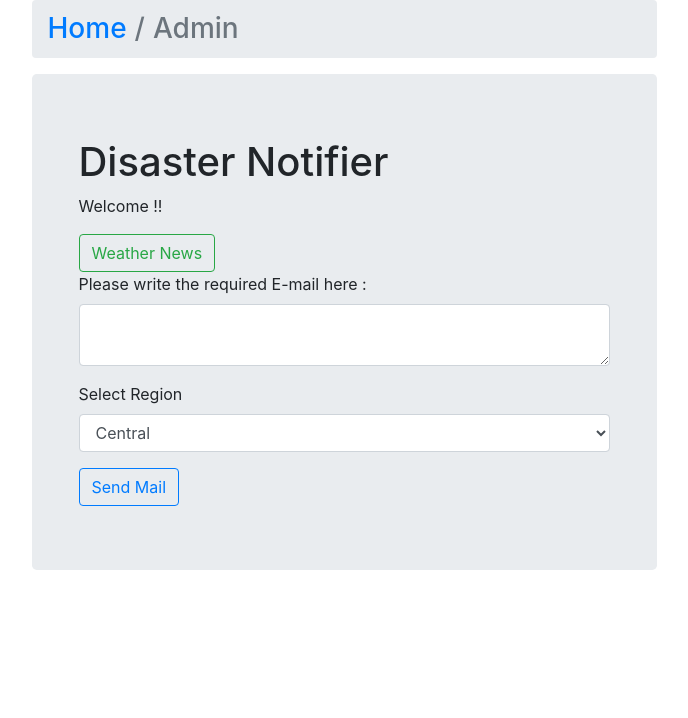
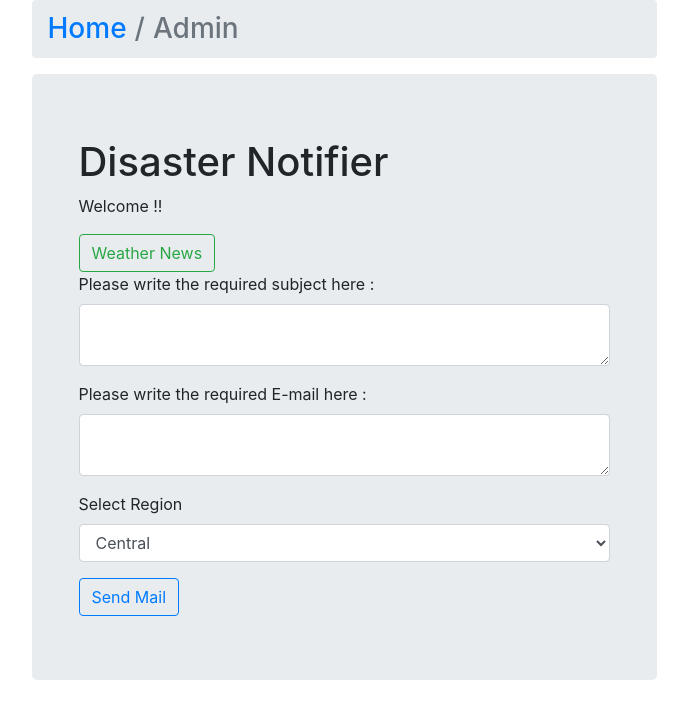
Before and after one commit to kagehina919/Disaster-Management, a React (Create React App) app in the folder frontend/: page /admin in a window 1280 px wide. Shown: the top 718 px of the page, without its empty margins (296-984 px from the left). Built offline with nearby package versions, Linux system fonts and the light colour scheme.

Commit message:
Sendgrid API added

```diff
--- a/frontend/src/components/admin.js
+++ b/frontend/src/components/admin.js
@@ -1,10 +1,11 @@
 import React, { Component } from 'react';
-import { Jumbotron, Container, Breadcrumb, BreadcrumbItem, Form, FormGroup, Input, Label } from 'reactstrap';
+import { Alert, Jumbotron, Container, Breadcrumb, BreadcrumbItem, Form, FormGroup, Input, Label } from 'reactstrap';
 import { Button } from 'reactstrap';
 
 class admin extends Component {
     constructor(props) {
         super(props);
+        this.onChangeSubject = this.onChangeSubject.bind(this);
         this.onChangeText = this.onChangeText.bind(this);
         this.onChangeRegion = this.onChangeRegion.bind(this);
         this.onSubmit = this.onSubmit.bind(this);
@@ -12,6 +13,15 @@ class admin extends Component {
         this.state = {
             form_data: {}
         }
+      }
+
+      onChangeSubject(e){
+        this.setState({
+            form_data : {
+              ...this.state.form_data,
+            "subject": e.target.value
+          }
+        })
       }
 
       onChangeText(e){
@@ -24,6 +34,7 @@ class admin extends Component {
       }
 
       onChangeRegion(e){
+        console.log(e);
         this.setState({
             form_data : {
               ...this.state.form_data,
@@ -37,26 +48,21 @@ class admin extends Component {
           return <Alert color="danger">{this.state.alert_message}</Alert>
       }
 
-      onSubmit(e) {
+      onSubmit(e){
         e.preventDefault();
-        const self = this;
+        console.log(JSON.stringify(this.state.form_data))
         fetch('http://0.0.0.0:5000/admin', {
           method: 'post',
           body: JSON.stringify(this.state.form_data)
         }).then(function(response) {
-          return response.json();
-        }).then(function(post_response){
-          if(post_response.type == 'success'){
-            self.setRedirectDashboard();
-          }
-          else if(post_response.type == 'failure'){
-            self.setState({
-              alert: true,
-              alert_message: post_response.message
-            })
-          }
+            console.log()
+            return response.json();
+        }).then(function(m){
+            console.log(m)
         });
-      }
+    }
+
+
     render() {
         return(
             <div class="row">
@@ -73,14 +79,18 @@ class admin extends Component {
                 <h1>Disaster Notifier</h1>
                 <p>Welcome !!</p>
                 <Button outline color="success" href="http://www.imd.gov.in/Welcome%20To%20IMD/Welcome.php" >Weather News</Button>{' '}
-                <Form>
+                <Form onSubmit={this.onSubmit}>
+                <FormGroup>
+                        <Label for="exampleText">Please write the required subject here :</Label>
+                        <Input type="textarea" name="subject" id="subject" onChange={this.onChangeSubject} value={this.state.form_data.subject} />
+                    </FormGroup>
                     <FormGroup>
                         <Label for="exampleText">Please write the required E-mail here :</Label>
-                        <Input type="textarea" name="text" id="text" />
+                        <Input type="textarea" name="text" id="text" onChange={this.onChangeText} value={this.state.form_data.text} />
                     </FormGroup>
                     <FormGroup>
                         <Label for="exampleSelect">Select Region</Label>
-                        <Input type="select" name="region" id="region">
+                        <Input type="select" name="region" id="region" onChange={this.onChangeRegion} >
                         <option>Central</option>
                         <option>East</option>
                         <option>North</option>
--- a/frontend/src/components/register.js
+++ b/frontend/src/components/register.js
@@ -1,7 +1,6 @@
 import React, { Component } from 'react';
 import { Jumbotron, Button, Form, FormGroup, Label, Input, Breadcrumb, BreadcrumbItem } from 'reactstrap';
 import { Redirect } from 'react-router-dom';
-import fetch_post from '../utils/request_handler';
 
 class Register extends Component {
   constructor(props) {
@@ -111,7 +110,7 @@ class Register extends Component {
         {''}<br/>
         <FormGroup>
           <Label for="exampleSelect">Select Regions</Label>
-          <Input type="select" name="selectMulti" id="select" onChange={this.onChangeRegion} multiple>
+          <Input type="select" name="selectMulti" id="select" onChange={this.onChangeRegion} >
             <option>Central</option>
             <option>East</option>
             <option>North</option>
```
Also changed, not shown: 1 other file (tests, documents, lock files or other folders).
